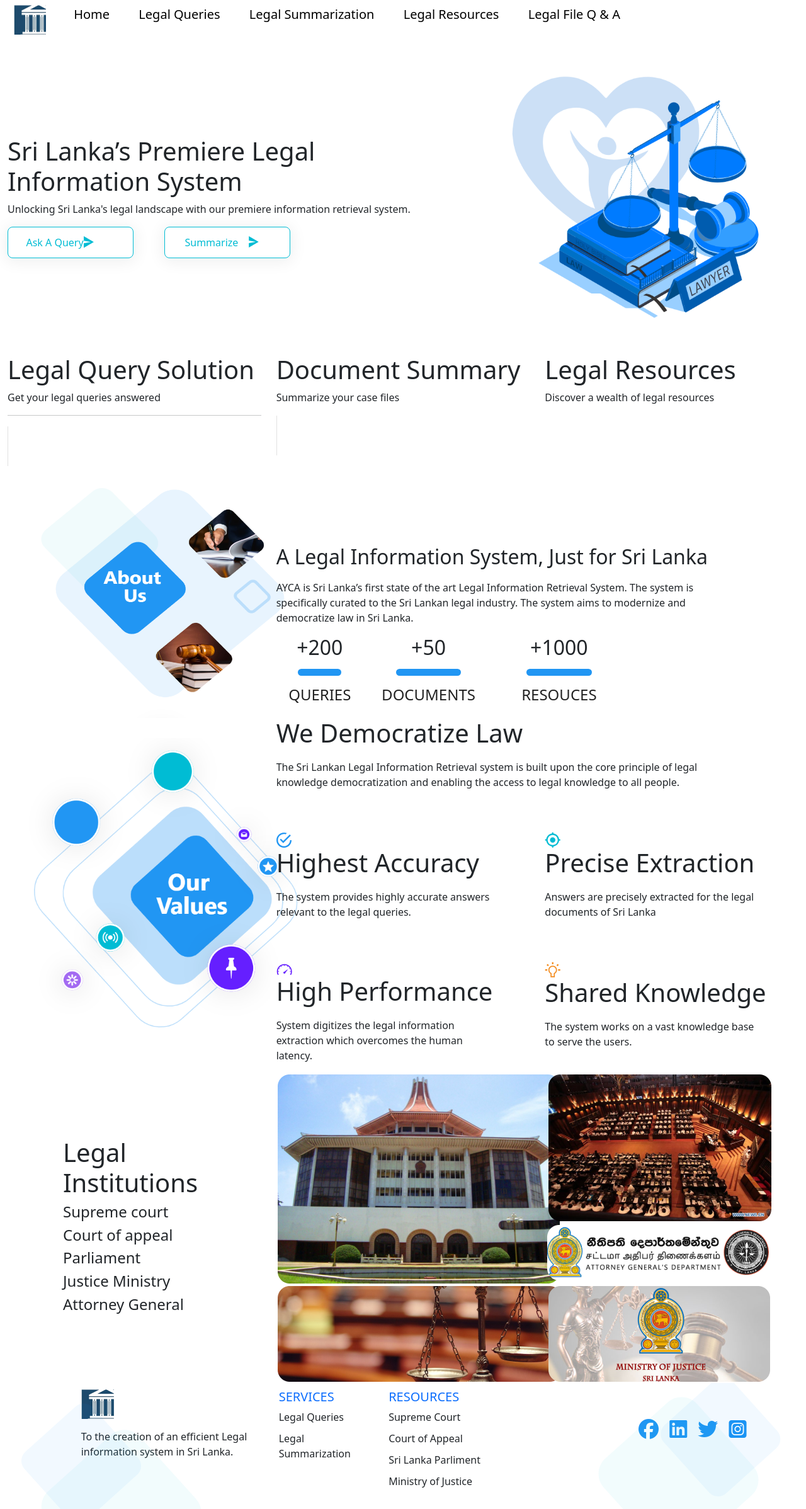
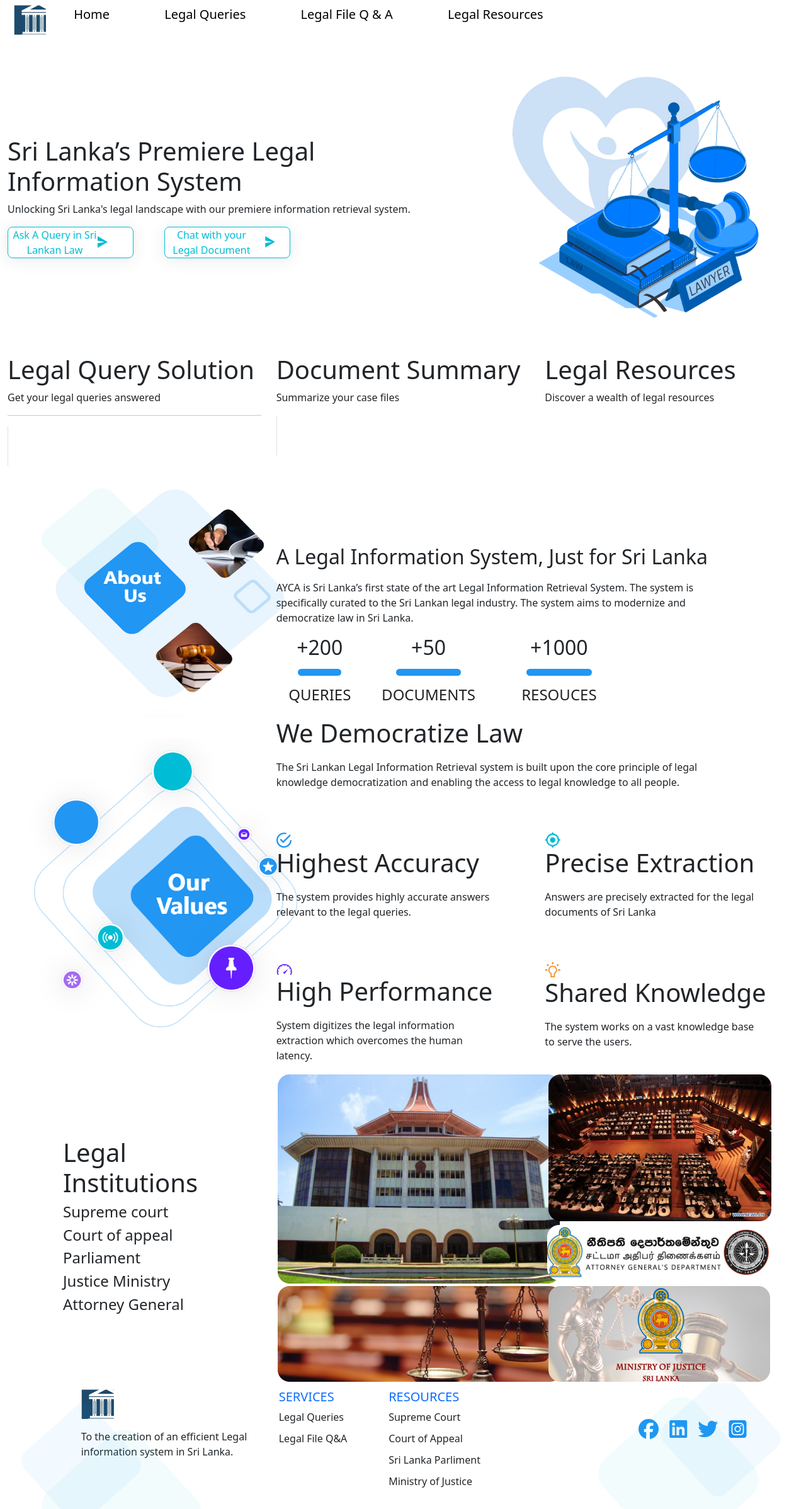
Before and after one commit to akeelahamed571/ayca-legal-info-app, a Flask app: page /home in a window 1280 px wide. Shown: the whole page at 63% size. Run offline with Flask 3, Linux system fonts and the light colour scheme; some libraries are stand-ins or nearby versions.

Commit message:
Add files via upload

```diff
--- a/templates/footer.html
+++ b/templates/footer.html
@@ -32,8 +32,8 @@
           <div class="col ">
             <h5 class="text-primary">SERVICES</h5>
             <ul class="list-unstyled">
-                <li ><a href="./legalQuaries.html" class="text-dark">Legal Queries</a></li>
-                <li><a href="./summarization.html" class="text-dark">Legal Summarization</a></li>
+                <li ><a href="./legalQuaries" class="text-dark">Legal Queries</a></li>
+                <li><a href="./fileqna" class="text-dark">Legal File Q&A</a></li>
                </ul>
 
 
@@ -41,10 +41,10 @@
           <div class="col ">
             <h5 class="text-primary">RESOURCES</h5>
             <ul class="list-unstyled">
-                <li><a href="#" class="text-dark">Supreme Court</a></li>
-                <li><a href="#" class="text-dark">Court of Appeal</a></li>
-                <li><a href="#" class="text-dark">Sri Lanka Parliment</a></li>
-                <li><a href="#" class="text-dark">Ministry of Justice</a></li>
+                <li><a href="https://www.supremecourt.lk/" class="text-dark">Supreme Court</a></li>
+                <li><a href="https://courtofappeal.lk/" class="text-dark">Court of Appeal</a></li>
+                <li><a href="https://www.parliament.lk/" class="text-dark">Sri Lanka Parliment</a></li>
+                <li><a href="https://www.moj.gov.lk/index.php?lang=en" class="text-dark">Ministry of Justice</a></li>
             </ul>
           </div>
           <div class="col align-self-center offset-md-2">
--- a/templates/index.html
+++ b/templates/index.html
@@ -36,7 +36,7 @@ function scrollToTop() {
     </script>
     <script>
       function redirectToSum() {
-        window.location.href = "./summarization";
+        window.location.href = "./fileqna";
       }
     </script>
     <script>
@@ -77,7 +77,7 @@ function scrollToTop() {
                   <div class="col-md-6">
                 <div class="row justify-content-between" >
                   <div class="col-md-4">
-                    <button class="but1 button1" onclick="redirectToQuery()" >Ask A Query <svg xmlns="http://www.w3.org/2000/svg" width="16" height="19">
+                    <button class="but1 button1" onclick="redirectToQuery()" >Ask A Query in Sri Lankan Law <svg xmlns="http://www.w3.org/2000/svg" width="16" height="19">
                         viewBox="0 0 16 19" fill="none">
                         <path fill-rule="evenodd" clip-rule="evenodd"
                             d="M0 18.5019L15.905 9.25099L0 0.00012207V7.19523L11.3935 9.25099L0 11.3068V18.5019Z"
@@ -86,7 +86,7 @@ function scrollToTop() {
                   </div>
 
                   <div class="col-md-4">
-                <button class="but1 button1" onclick="redirectToSum()">Summarize <svg xmlns="http://www.w3.org/2000/svg" width="16" height="19"
+                <button class="but1 button1" onclick="redirectToSum()">Chat with your Legal Document <svg xmlns="http://www.w3.org/2000/svg" width="16" height="19"
                         viewBox="0 0 16 19" fill="none">
                         <path fill-rule="evenodd" clip-rule="evenodd"
                             d="M0 18.5019L15.905 9.25099L0 0.00012207V7.19523L11.3935 9.25099L0 11.3068V18.5019Z"
--- a/templates/navbar.html
+++ b/templates/navbar.html
@@ -17,9 +17,9 @@
     <ul class="container-fluid">
         <li> <a href="./home"> Home </a> </li>
         <li> <a href="./legalQueries"> Legal Queries </a> </li>
-        <li> <a href="./summarization"> Legal Summarization </a> </li>
+        <li> <a href="./fileqna"> Legal File Q & A </a> </li>
         <li> <a href="./legalResources">Legal Resources</a> </li>
-        <li> <a href="./fileqna"> Legal File Q & A </a> </li>
+
         <li></li>
         <li></li>
         <li></li>
```
